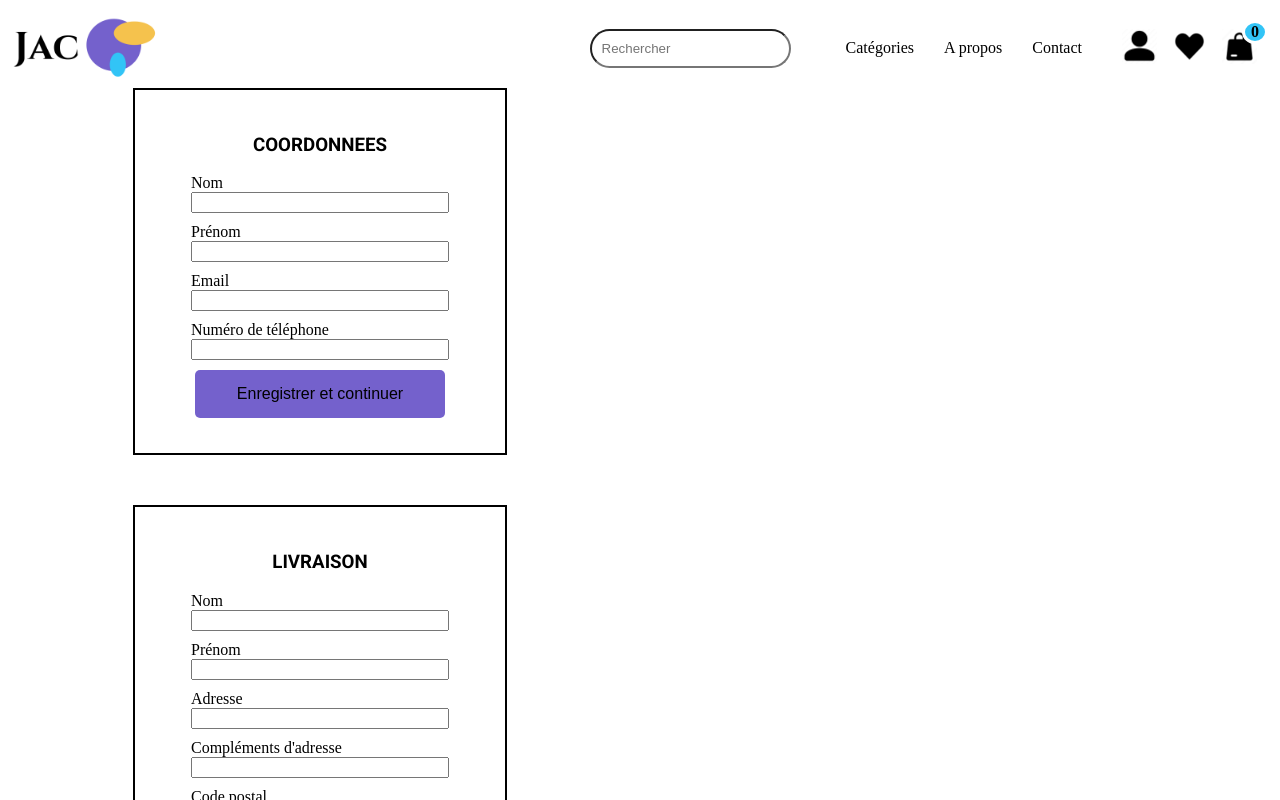
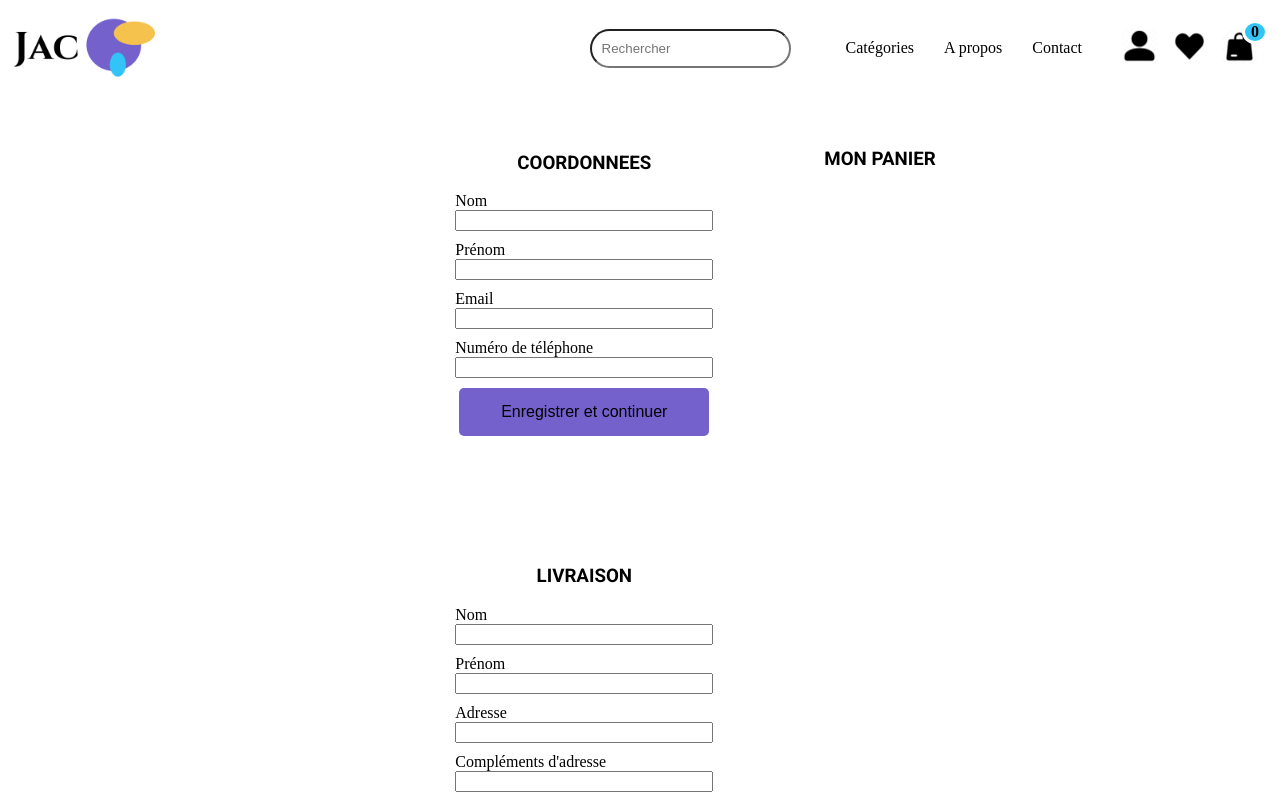
Before and after one commit to AssaNiang/ProjetFinalJAC, an Angular app: page /payment in a window 1280 px wide. Shown: the top 800 px of the page. Built offline with nearby package versions, Linux system fonts and the light colour scheme.

Commit message:
page payment améliorée

```diff
--- a/src/app/components/cart/cart.component.css
+++ b/src/app/components/cart/cart.component.css
@@ -26,7 +26,7 @@ p {
     width:60vw;
     margin-bottom: 50px;
     position: relative;
-    border:solid #7461CC 3px;
+    /* border:solid #7461CC 3px; */
 }
 
 .description {
--- a/src/app/components/payment-form/payment-form.component.css
+++ b/src/app/components/payment-form/payment-form.component.css
@@ -12,7 +12,7 @@ div {
     margin-bottom: 10px;
 }
 .coordonnees, .billing, .bank {
-    border: black solid 2px;
+    /* border: #7461CC solid 1px; */
     padding: 25px;
 }
 
@@ -34,6 +34,3 @@ button:hover{
 .hasError {
     border : red solid 1px;
 }
-.isOk{
-    border : green solid 1px;
-}
--- a/src/app/pages/payment/payment.component.css
+++ b/src/app/pages/payment/payment.component.css
@@ -4,6 +4,12 @@
 display: flex;
 justify-content: center;
 }
-app-cart{
-    width: 50vw;
+h3 {
+    text-align : center;
+    margin-top: 60px;
+    margin-bottom: 100px;
 }
+
+app-payment-form {
+    margin-top: 20px;
+}
--- a/src/app/pages/payment/payment.component.html
+++ b/src/app/pages/payment/payment.component.html
@@ -1,6 +1,11 @@
 <div class="payment_page flex">
     <app-payment-form></app-payment-form>
-    <app-cart></app-cart>
+    <div>
+
+        <h3> MON PANIER</h3>
+        <app-cart></app-cart>
+
+    </div>
 
 
 </div>
```
